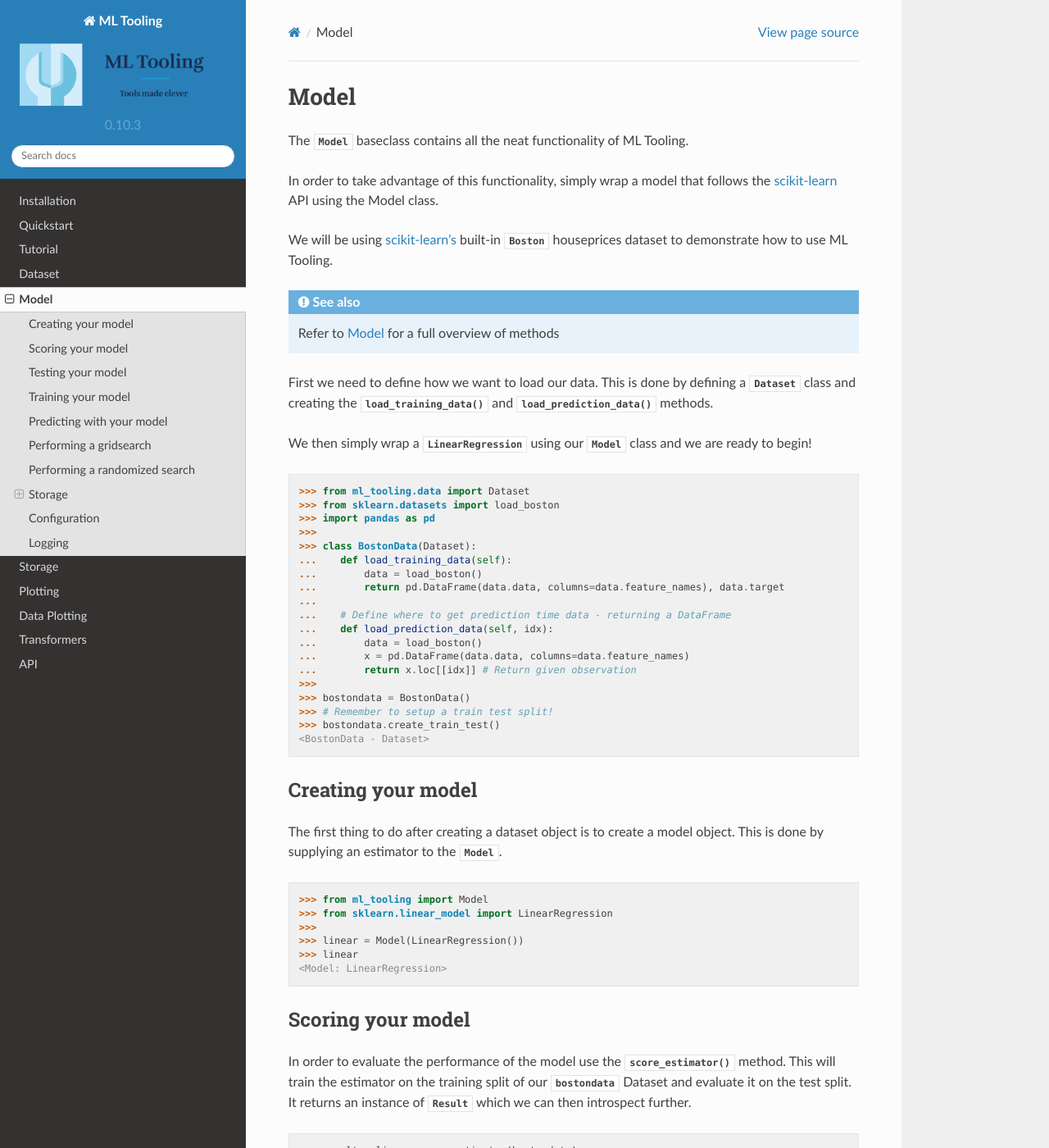
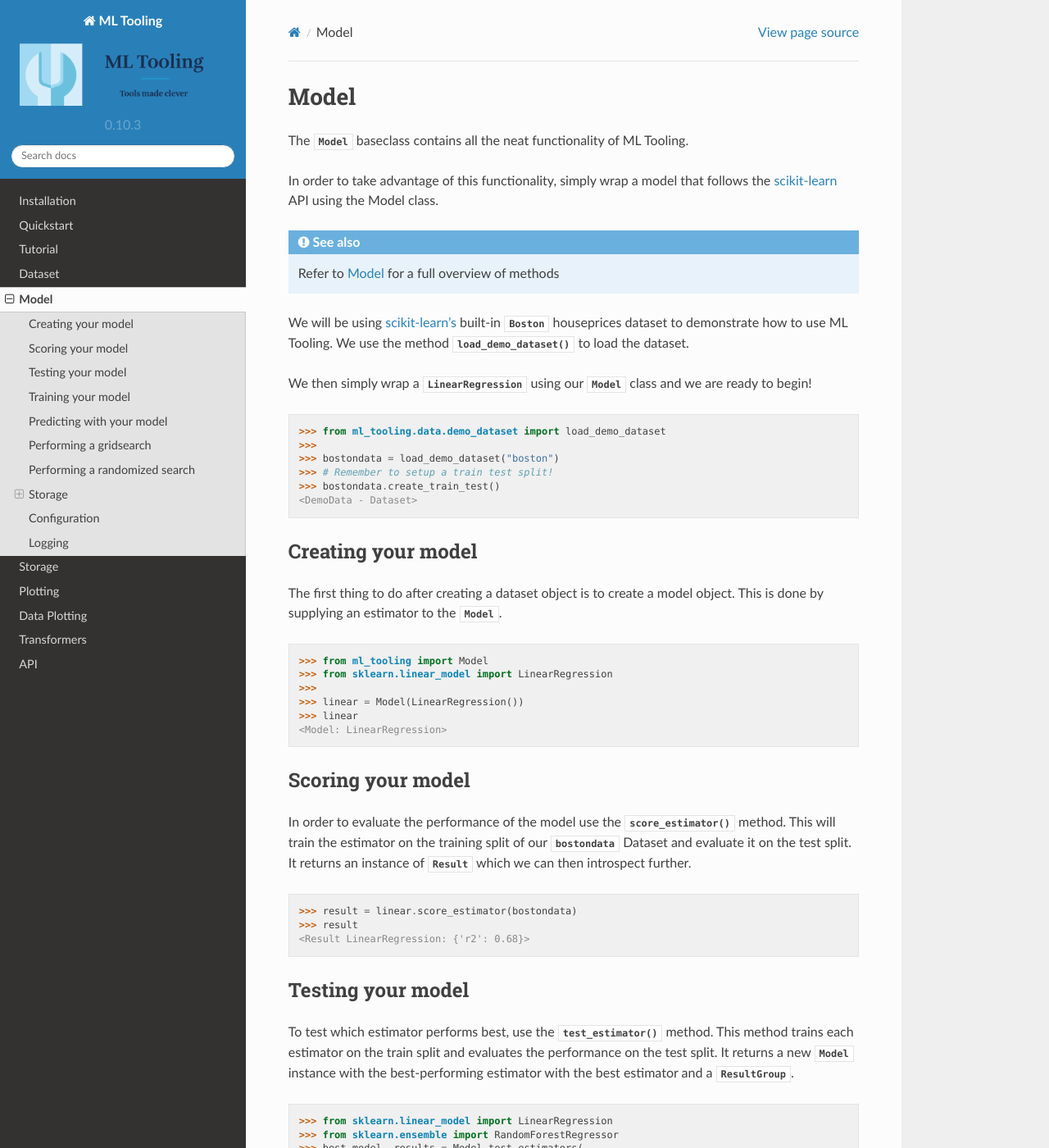
Before and after one commit to andersbogsnes/ml_tooling, a Sphinx documentation site: the page built from docs/baseclass.rst, in a window 1280 px wide and 1400 px high. Shown: the whole window at 82% size. Built offline with Sphinx 7.4.7 and the Read the Docs theme 2.0.0, drawn with Linux system fonts in a browser that asks for light colours.

Commit message:
Updated documentation for demo_dataset (#587)
Co-authored-by: Anders Bogsnes <andersbogsnes@gmail.com>

```diff
--- a/docs/baseclass.rst
+++ b/docs/baseclass.rst
@@ -10,41 +10,24 @@ The :class:`Model` baseclass contains all the neat functionality of ML Tooling.
 In order to take advantage of this functionality, simply wrap a model that follows the `scikit-learn`_ API
 using the Model class.
 
-We will be using `scikit-learn's <scikit-learn>`_ built-in :func:`Boston <sklearn.datasets.load_boston>`
-houseprices dataset to demonstrate how to use ML Tooling.
-
 .. seealso::
     Refer to :ref:`api` for a full overview of methods
 
-First we need to define how we want to load our data. This is done by defining a
-:class:`~ml_tooling.data.Dataset` class and creating the
-:meth:`~ml_tooling.data.Dataset.load_training_data`
-and :meth:`~ml_tooling.data.Dataset.load_prediction_data` methods.
+We will be using `scikit-learn's <scikit-learn>`_ built-in :func:`Boston <sklearn.datasets.load_boston>`
+houseprices dataset to demonstrate how to use ML Tooling. We use the method
+:meth:`~ml_tooling.data.demo_dataset.load_demo_dataset` to load the dataset.
 
 We then simply wrap a :class:`~sklearn.linear_model.LinearRegression` using our
 :class:`Model` class and we are ready to begin!
 
 .. doctest::
 
-    >>> from ml_tooling.data import Dataset
-    >>> from sklearn.datasets import load_boston
-    >>> import pandas as pd
+    >>> from ml_tooling.data.demo_dataset import load_demo_dataset
     >>>
-    >>> class BostonData(Dataset):
-    ...    def load_training_data(self):
-    ...        data = load_boston()
-    ...        return pd.DataFrame(data.data, columns=data.feature_names), data.target
-    ...
-    ...    # Define where to get prediction time data - returning a DataFrame
-    ...    def load_prediction_data(self, idx):
-    ...        data = load_boston()
-    ...        x = pd.DataFrame(data.data, columns=data.feature_names)
-    ...        return x.loc[[idx]] # Return given observation
-    >>>
-    >>> bostondata = BostonData()
+    >>> bostondata = load_demo_dataset("boston")
     >>> # Remember to setup a train test split!
     >>> bostondata.create_train_test()
-    <BostonData - Dataset>
+    <DemoData - Dataset>
 
 Creating your model
 ~~~~~~~~~~~~~~~~~~~
--- a/docs/plotting.rst
+++ b/docs/plotting.rst
@@ -7,7 +7,7 @@ Plotting
 Available Base plots
 --------------------
 
-First we define a :class:`~ml_tooling.data.Dataset` like we have done in previous examples.
+First we define a :class:`~ml_tooling.data.Dataset` like we have done in Quickstart and Tutorial.
 When we score the estimator by calling :meth:`~ml_tooling.Model.score_estimator`, we get a
 :class:`~ml_tooling.result.Result` back, which contains a number of handy plotting features.
 
```
Also changed, not shown: docs/dataset.rst (+14 -0 lines), 1 other file.
